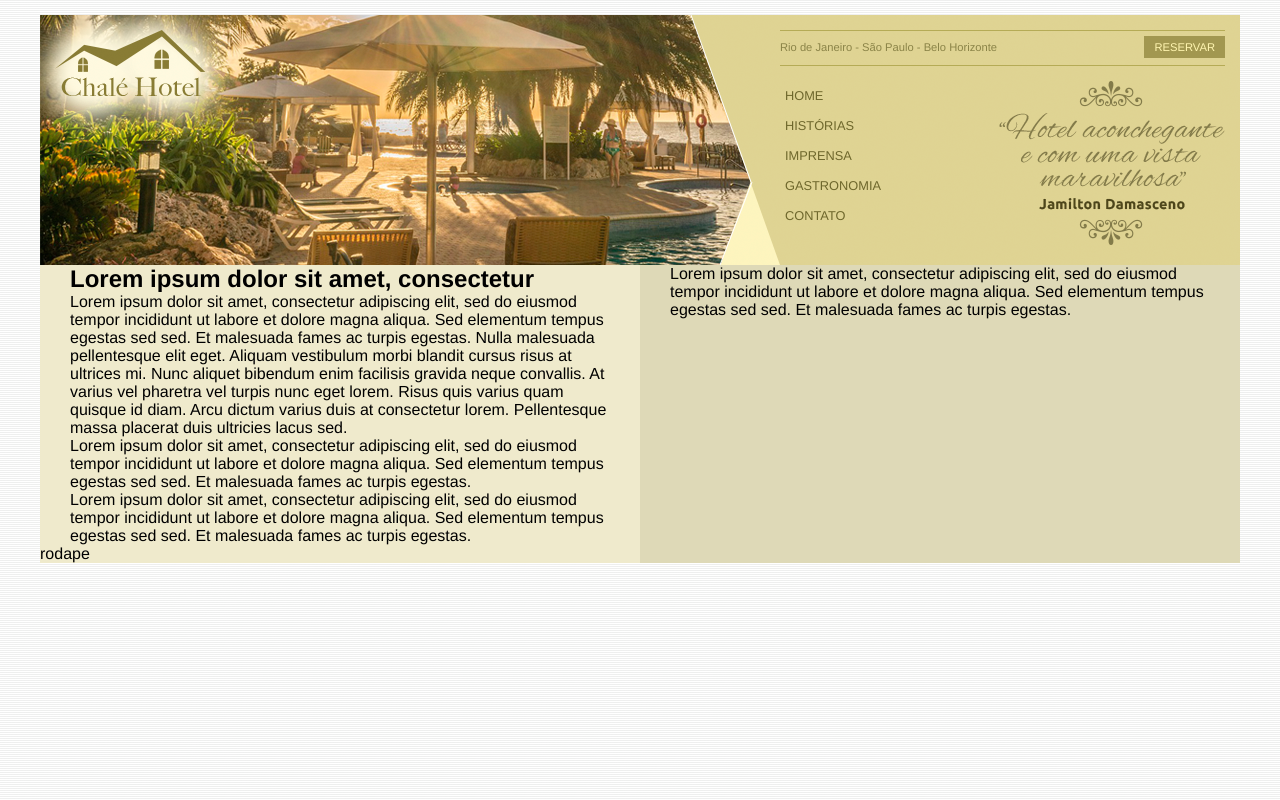
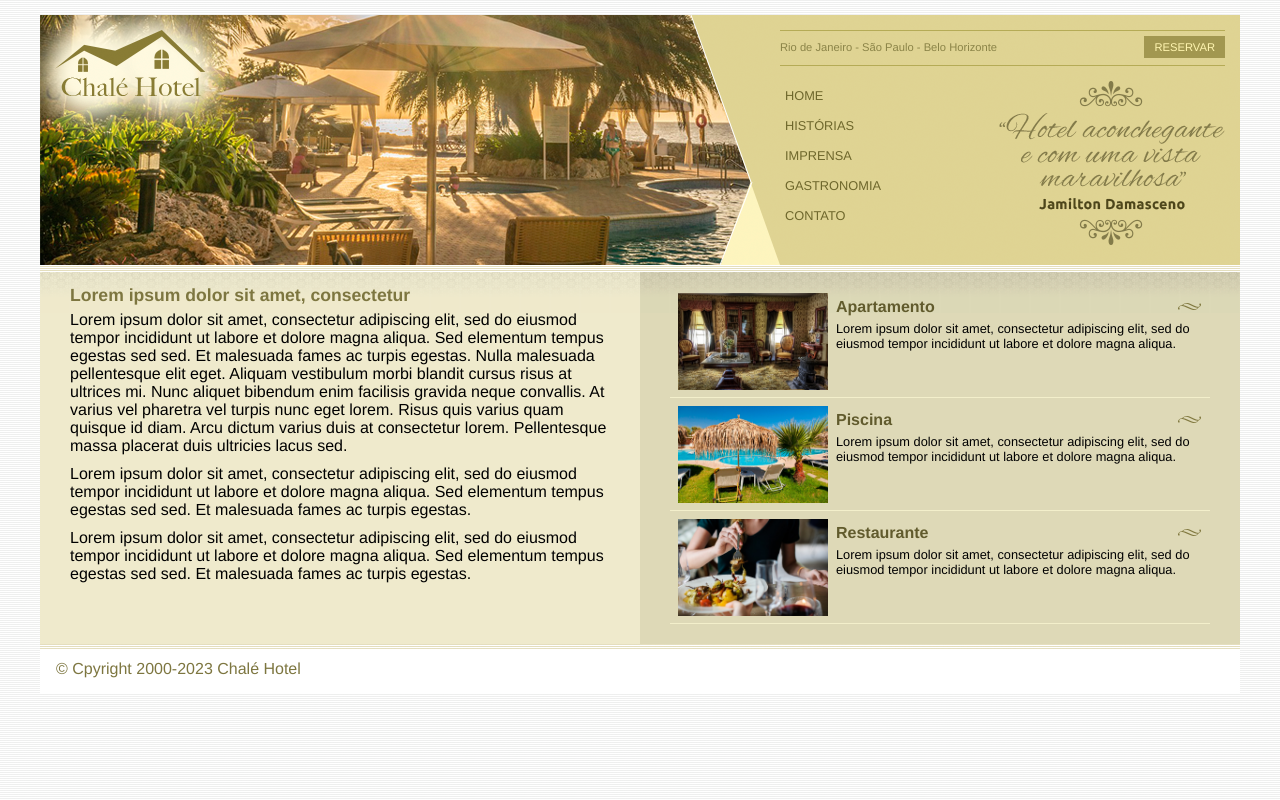
Before and after one commit to Victor-Hugo-SdS/Chalet-Hotel, a plain HTML site: page index.html in a window 1280 px wide. Drawn offline with Linux system fonts and the light colour scheme.

Commit message:
finalization of the project

```diff
--- a/css/style.css
+++ b/css/style.css
@@ -122,11 +122,15 @@ ul#navigation a:hover {
 #main {
     float: left;
     width: 50%;
+    background: url(../imagens/bg-area-principal.png) top left repeat-x;
+    padding: 15px 0px;
 }
 
 #side {
     float: right;
     width: 50%;
+    background: url(../imagens/bg-area-lateral.png) top left repeat-x;
+    padding: 20px 0px;
 }
 
 .contents {
@@ -136,4 +140,50 @@ ul#navigation a:hover {
 
 #footer {
     clear: both;
+    padding: 16px;
+    background: #fff url(../imagens/bg-rodape.png) repeat-x top;
+    color: #7d7640;
 }
+
+/*text formatting*/
+
+h2 {
+    color: #7d7640;
+    font-size: 1.1em;
+    padding: 5px 0px;
+}
+
+p {
+    font-size: 1em;
+    margin-bottom: 10px;
+}
+
+/* side area formatting */
+
+#benefits li {
+    padding: 8px;
+    border-bottom: 1px solid #f3efcb;
+    height: 6em;
+}
+
+#benefits li a img {
+    float: left;
+    margin-right: 8px;
+}
+
+#benefits li a p {
+    color: #000;
+    font-size: 0.8em;
+}
+
+#benefits li h3 {
+    font-size: 1em;
+    color: #615b2d;
+    padding: 5px 0;
+    background: url(../imagens/ornamento.png) no-repeat center right;
+}
+
+#benefits li:hover {
+    background: #f6f3d6;
+    cursor: pointer;
+}
--- a/index.html
+++ b/index.html
@@ -71,12 +71,48 @@
 
         <div id="side">
             <div class="contents">
-                <p>Lorem ipsum dolor sit amet, consectetur adipiscing elit, sed do eiusmod tempor incididunt ut labore et dolore magna aliqua. Sed elementum tempus egestas sed sed. Et malesuada fames ac turpis egestas.</p>
+                <ul id="benefits">
+
+                    <li>
+                        <a href="#">
+                            <img src="imagens/apartamento.jpg" alt="Apartamento" width="150px">
+
+                            <h3>Apartamento</h3>
+
+                            <p>Lorem ipsum dolor sit amet, consectetur adipiscing elit, sed do eiusmod tempor incididunt ut labore et dolore magna aliqua.</p>
+                        </a>
+                    </li>
+
+                    <li>
+                        <a href="#">
+                            <img src="imagens/piscina.jpg" alt="Piscina" width="150px">
+
+                            <h3>Piscina</h3>
+
+                            <p>Lorem ipsum dolor sit amet, consectetur adipiscing elit, sed do eiusmod tempor incididunt ut labore et dolore magna aliqua.</p>
+                        </a>
+                    </li>
+
+                    <li>
+                        <a href="#">
+                            <img src="imagens/restaurante.jpg" alt="Restaurante" width="150px">
+
+                            <h3>Restaurante</h3>
+
+                            <p>Lorem ipsum dolor sit amet, consectetur adipiscing elit, sed do eiusmod tempor incididunt ut labore et dolore magna aliqua.</p>
+                        </a>
+                    </li>
+
+                </ul>
+
             </div>
         </div>
 
+
         <div id="footer">
-            rodape
+            <span>
+                &copy; Cpyright 2000-2023 Chalé Hotel
+            </span>
         </div>
 
     </div>
```
